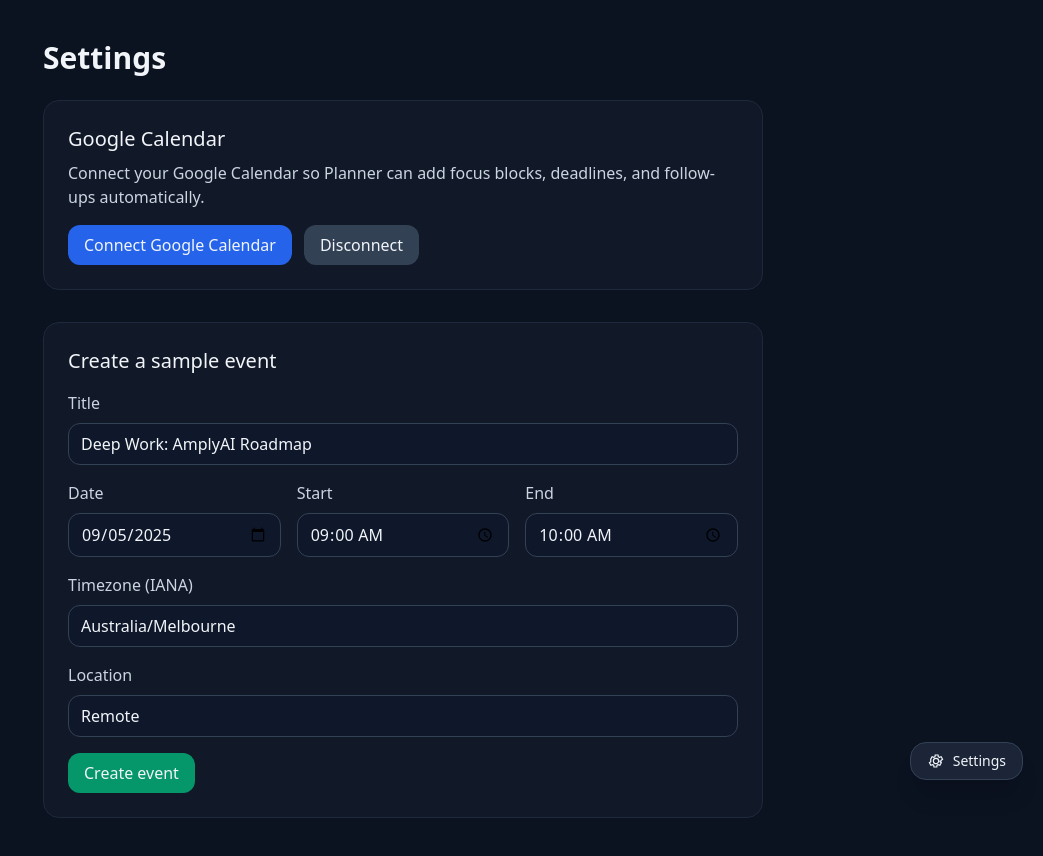
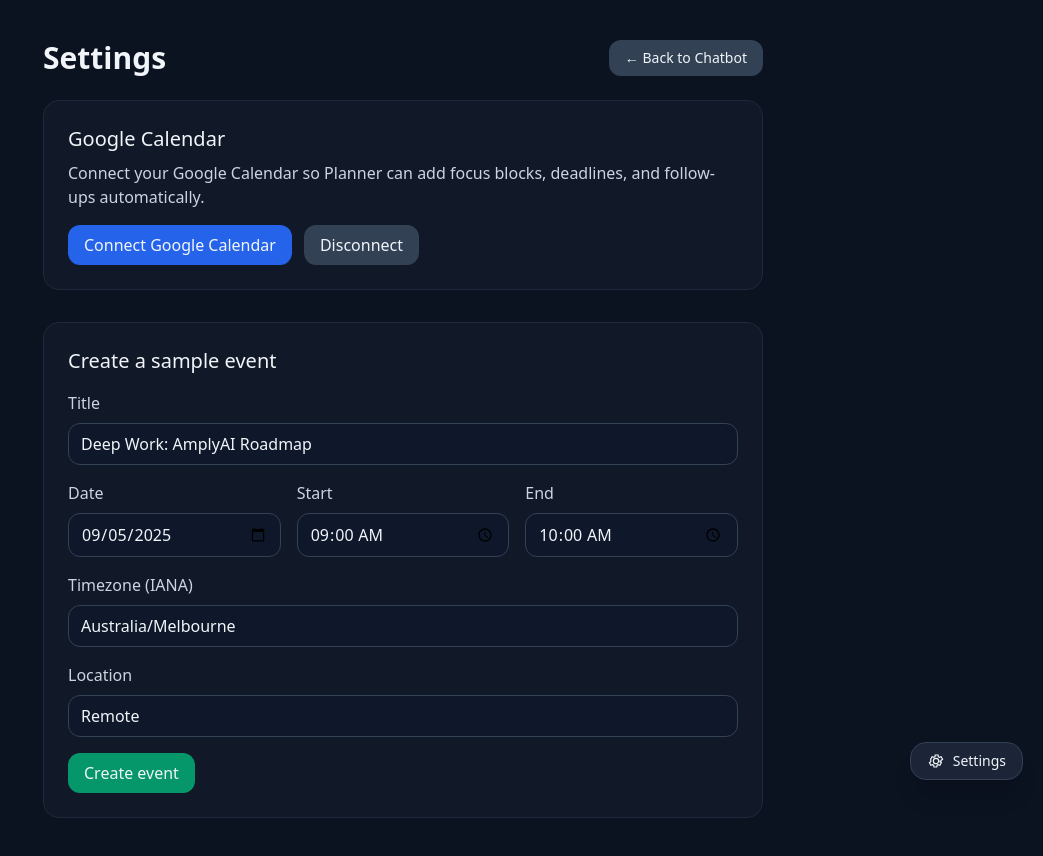
Before and after one commit to madevthevanthiran-maker/amplyai-chatbot, a Next.js app: page /settings in a window 1280 px wide. Shown: the whole page, without its empty margins (237-1280 px from the left). Built offline with nearby package versions, Linux system fonts and the light colour scheme.

Commit message:
Update settings.jsx

```diff
--- a/pages/settings.jsx
+++ b/pages/settings.jsx
@@ -1,4 +1,5 @@
 // /pages/settings.jsx
+import Link from "next/link";
 import { useState } from "react";
 
 export default function Settings() {
@@ -17,13 +18,9 @@ export default function Settings() {
     setCreating(true);
 
     try {
-      // Compose ISO strings from date + time (ensure seconds because API expects them)
-      const startISO = new Date(`${date}T${startTime}:00`)
-        .toISOString()
-        .slice(0, 19);
-      const endISO = new Date(`${date}T${endTime}:00`)
-        .toISOString()
-        .slice(0, 19);
+      // Compose ISO strings (with seconds) for the API
+      const startISO = new Date(`${date}T${startTime}:00`).toISOString().slice(0, 19);
+      const endISO   = new Date(`${date}T${endTime}:00`).toISOString().slice(0, 19);
 
       const res = await fetch("/api/google/calendar/create", {
         method: "POST",
@@ -41,8 +38,7 @@ export default function Settings() {
       // Not connected → server returns the exact authUrl; follow it
       if (res.status === 401) {
         const j = await res.json().catch(() => ({}));
-        const url =
-          (j && j.authUrl) || "/api/google/oauth/start?state=%2Fsettings";
+        const url = j?.authUrl || "/api/google/oauth/start?state=%2Fsettings";
         window.location.href = url;
         return;
       }
@@ -53,9 +49,7 @@ export default function Settings() {
       }
 
       const data = await res.json();
-      setStatus(
-        `✔ Event created.${data.htmlLink ? " Opening in a new tab…" : ""}`
-      );
+      setStatus(`✔ Event created.${data.htmlLink ? " Opening in a new tab…" : ""}`);
       if (data.htmlLink) {
         window.open(data.htmlLink, "_blank", "noopener,noreferrer");
       }
@@ -69,18 +63,27 @@ export default function Settings() {
   return (
     <div className="min-h-screen bg-[#0b1220] text-slate-100">
       <div className="max-w-3xl mx-auto px-6 py-10">
-        <h1 className="text-3xl font-semibold mb-6">Settings</h1>
+        {/* Header with Back button */}
+        <div className="mb-6 flex items-center justify-between">
+          <h1 className="text-3xl font-semibold">Settings</h1>
+          <Link
+            href="/"
+            className="rounded-xl bg-slate-700 px-4 py-2 text-sm font-medium hover:bg-slate-600"
+          >
+            ← Back to Chatbot
+          </Link>
+        </div>
 
         {/* Google Calendar Connect */}
         <div className="rounded-2xl bg-[#111827] border border-slate-800 p-6 mb-8">
           <h2 className="text-xl font-medium mb-2">Google Calendar</h2>
           <p className="text-slate-300 mb-4">
-            Connect your Google Calendar so Planner can add focus blocks,
-            deadlines, and follow-ups automatically.
+            Connect your Google Calendar so Planner can add focus blocks, deadlines,
+            and follow-ups automatically.
           </p>
 
           <div className="flex gap-3 flex-wrap">
-            {/* Hard-coded, stable OAuth start route */}
+            {/* Stable OAuth start route; server will handle absolute URLs/redirects */}
             <a
               href="/api/google/oauth/start?state=%2Fsettings"
               className="inline-flex items-center justify-center rounded-xl px-4 py-2 bg-blue-600 hover:bg-blue-500 transition"
```
